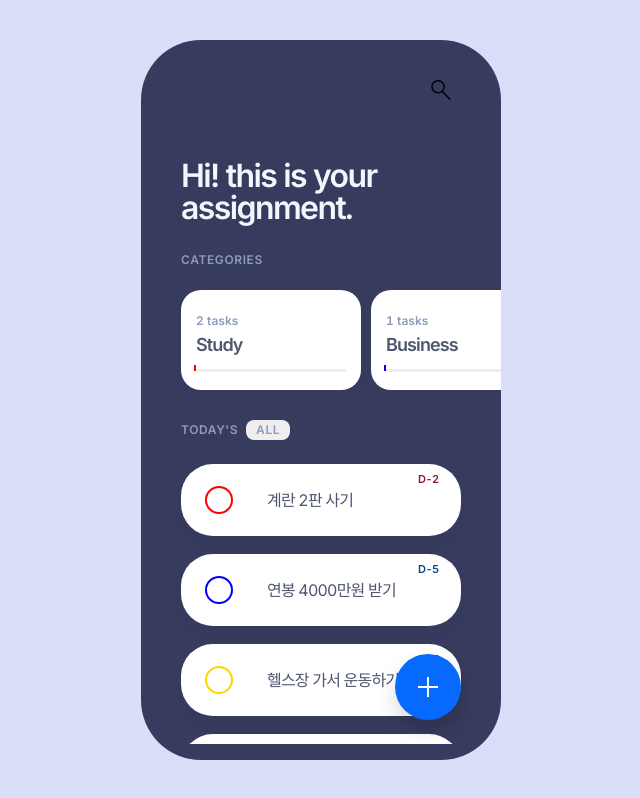
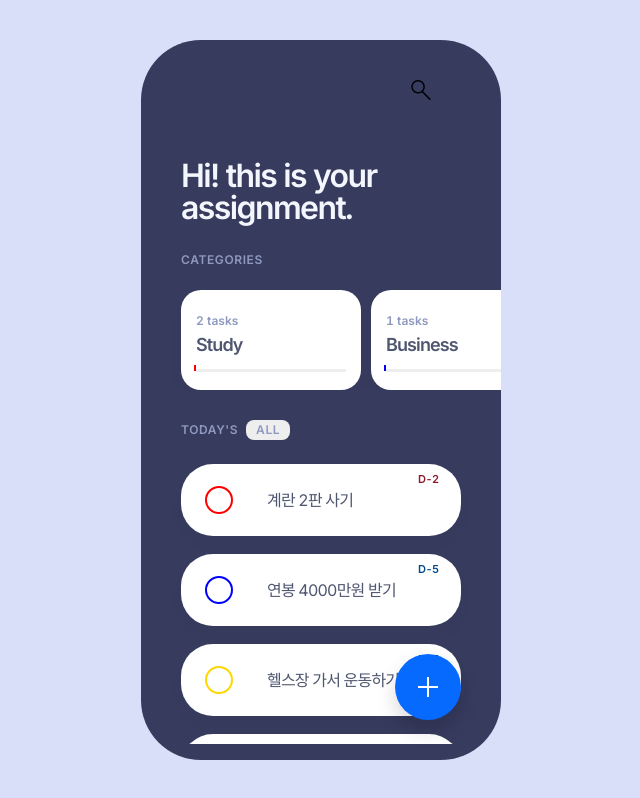
Before and after one commit to Team8-Rocket/todo-list, a React (Create React App) app: page / in a window 1280 px wide. Shown: the whole page, without its empty margins (319-959 px from the left). Built offline with nearby package versions, Linux system fonts and the light colour scheme.

Commit message:
Modified icons position

```diff
--- a/src/routes/TodoList/TodoList.module.scss
+++ b/src/routes/TodoList/TodoList.module.scss
@@ -35,16 +35,29 @@ $CATEGORY_COLOR: (
   .magnify {
     position: absolute;
     top: 40px;
-    right: 50px;
+    right: 70px;
     width: 20px;
     height: 20px;
     cursor: pointer;
   }
 
+  .themeBtn {
+    position: absolute;
+    top: 40px;
+    right: 35px;
+    width: 20px;
+    height: 20px;
+    cursor: pointer;
+
+    span {
+      color: var(--color-icon);
+    }
+  }
+
   .searchBox {
     position: absolute;
     top: 35px;
-    right: 44px;
+    right: 64px;
     box-sizing: border-box;
     width: 32px;
     height: 32px;
```
